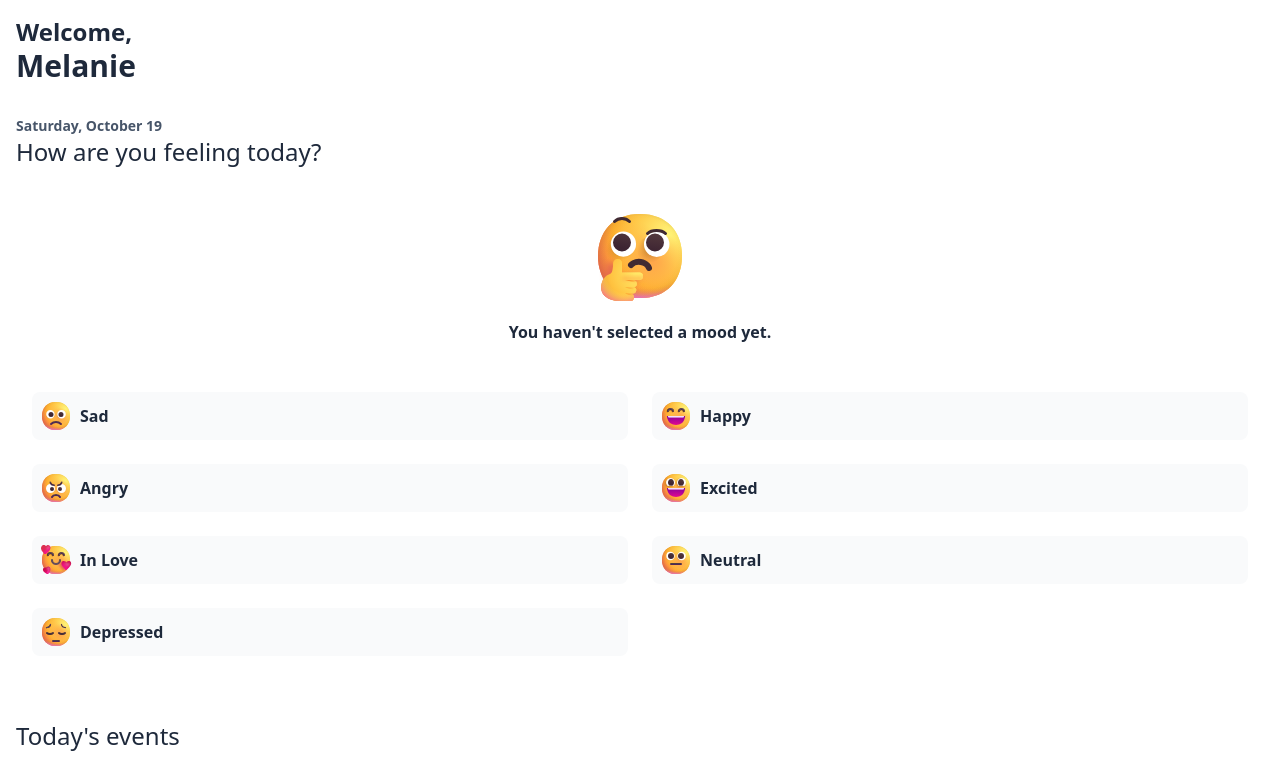
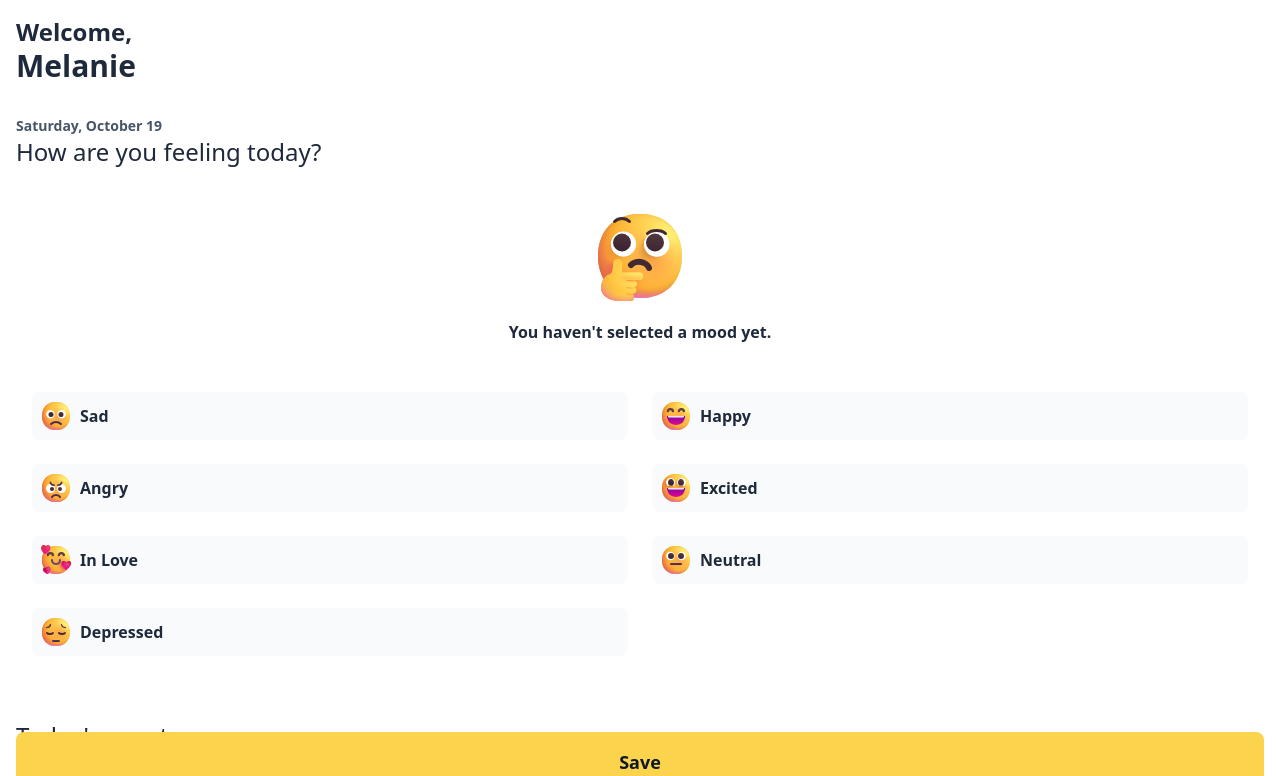
Before and after one commit to itshoro/mood-tracker, a Next.js app: page / in a window 1280 px wide. Shown: the top 776 px of the page. Built offline with nearby package versions, Linux system fonts and the light colour scheme.

Commit message:
feat: add save button

```diff
--- a/src/app/page.tsx
+++ b/src/app/page.tsx
@@ -23,7 +23,7 @@ export default function Home() {
                 <p className="mt-8 text-sm font-semibold text-slate-600">
                     Saturday, October 19
                 </p>
-
+                <form>
                     <section>
                         <h2 className="mb-6 text-2xl font-medium text-slate-800">
                             How are you feeling today?
@@ -75,6 +75,16 @@ export default function Home() {
                             ></textarea>
                         </div>
                     </section>
+
+                    <div className="sticky bottom-2 mt-8 flex justify-center">
+                        <button
+                            className="text-skate-800 bg w-full rounded-lg bg-amber-300 py-4 text-lg font-semibold text-slate-900 focus:ring-2 focus:ring-amber-300 focus:ring-offset-4"
+                            type="submit"
+                        >
+                            Save
+                        </button>
+                    </div>
+                </form>
             </div>
         </main>
     );
```
Lines whose indentation alone changed are shown as unchanged.
